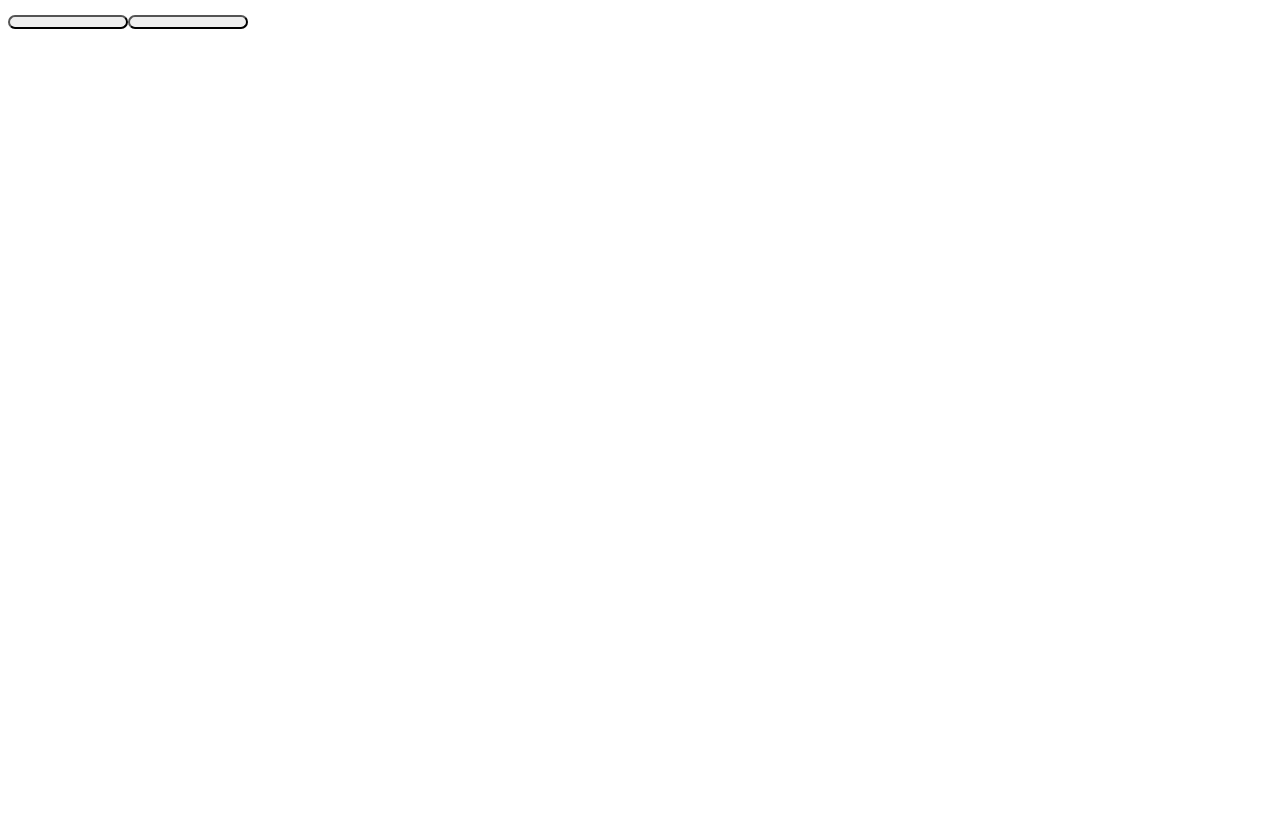
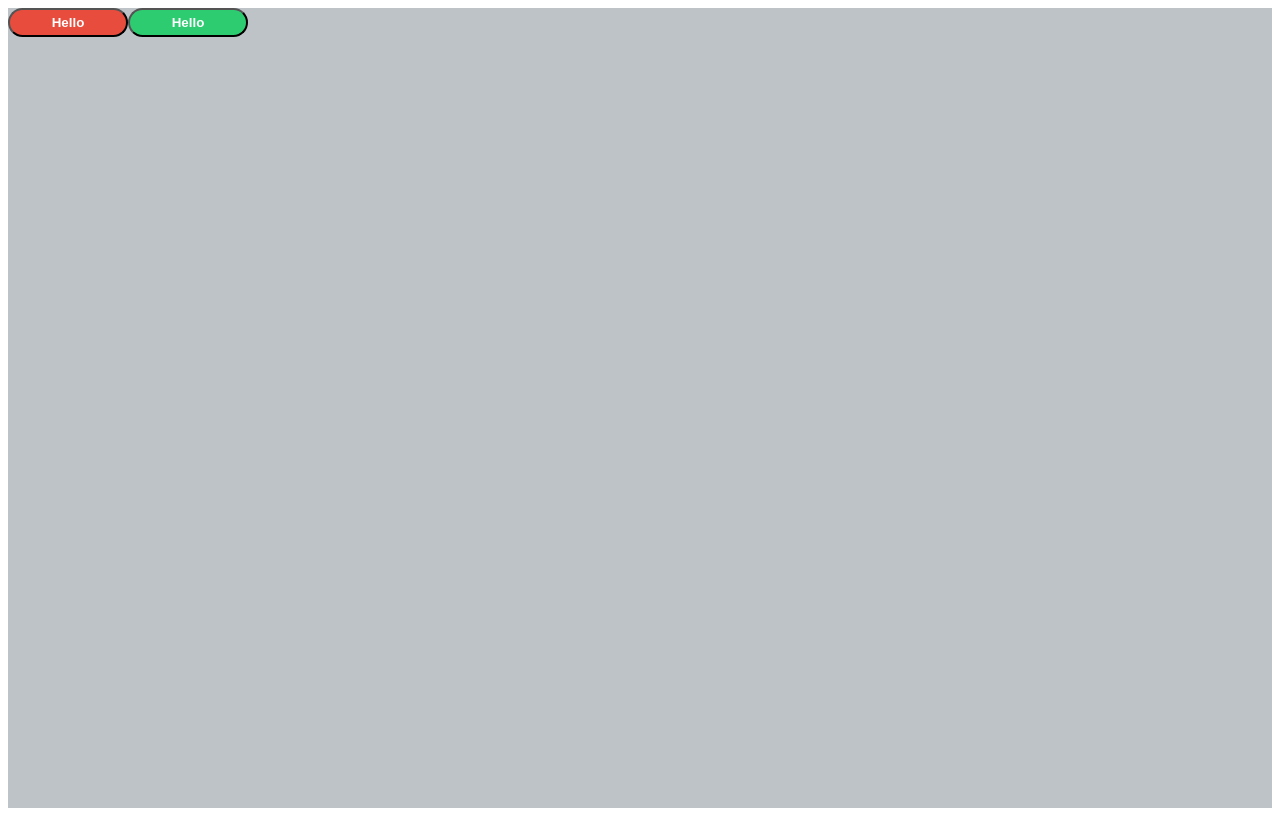
Before and after one commit to stories2/React-Style, a React (Create React App) app in the folder styled-awesomeness/: page / in a window 1280 px wide. Built offline with nearby package versions, Linux system fonts and the light colour scheme.

Commit message:
styled-components 를 이용한 버튼 디자인

```diff
--- a/styled-awesomeness/src/App.js
+++ b/styled-awesomeness/src/App.js
@@ -5,13 +5,19 @@ import styled from "styled-components";
 class App extends Component {
   render() {
     return (
-      <Fragment>
-        <Button isDanger={true}></Button>
-        <Button isDanger={false}></Button>
-      </Fragment>
+      <Container>
+        <Button isDanger={true}>Hello</Button>
+        <Button isDanger={false}>Hello</Button>
+      </Container>
     )
   }
 }
+
+const Container = styled.div`
+  height: 100vh;
+  width: 100%;
+  background-color: #bdc3c7;
+`
 
 const Button = styled.button`
   border-radius: 50px;
@@ -25,6 +31,7 @@ const Button = styled.button`
   &:focus{
     outline: none;
   }
+  background-color: ${props => props.isDanger ? "#e74c3c" : "#2ecc71" }
 `
 
 export default App;
```
Also changed, not shown: styled-awesomeness/src/App.css (deleted, +0 -22 lines).
